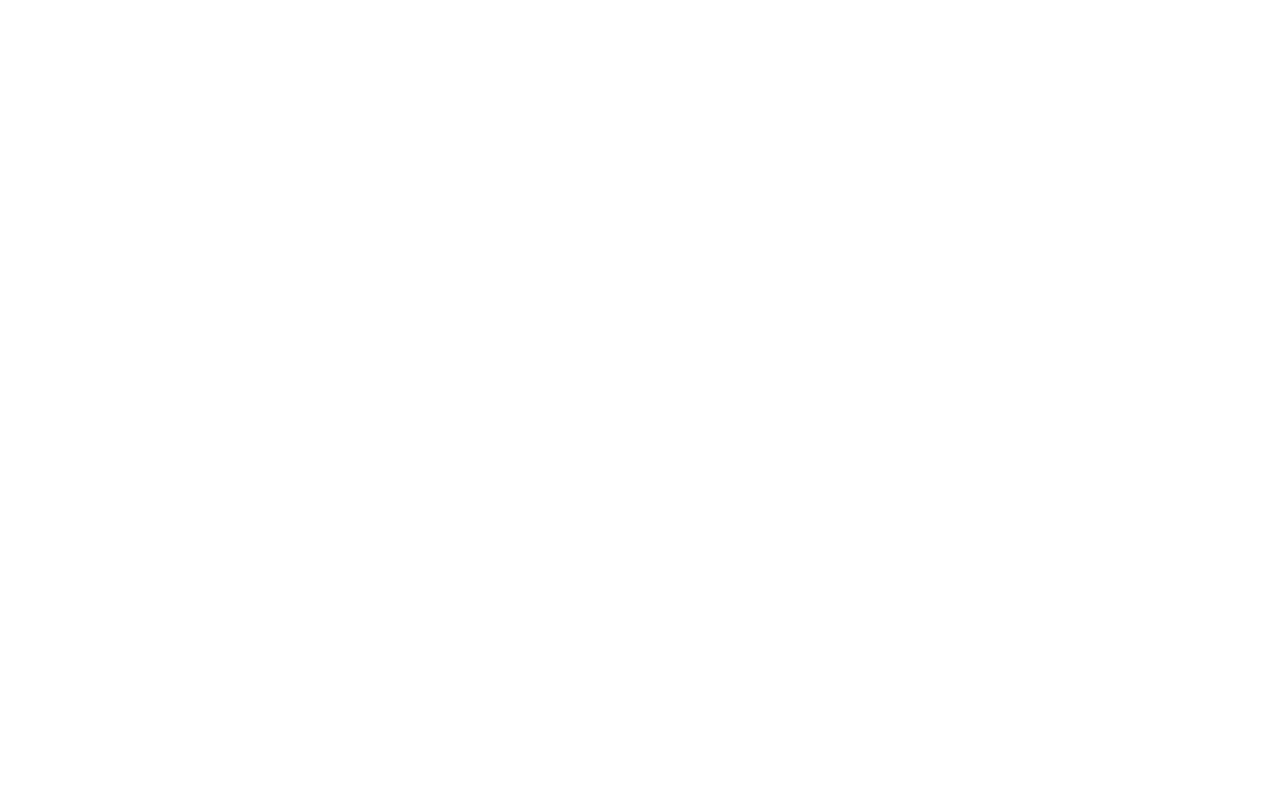
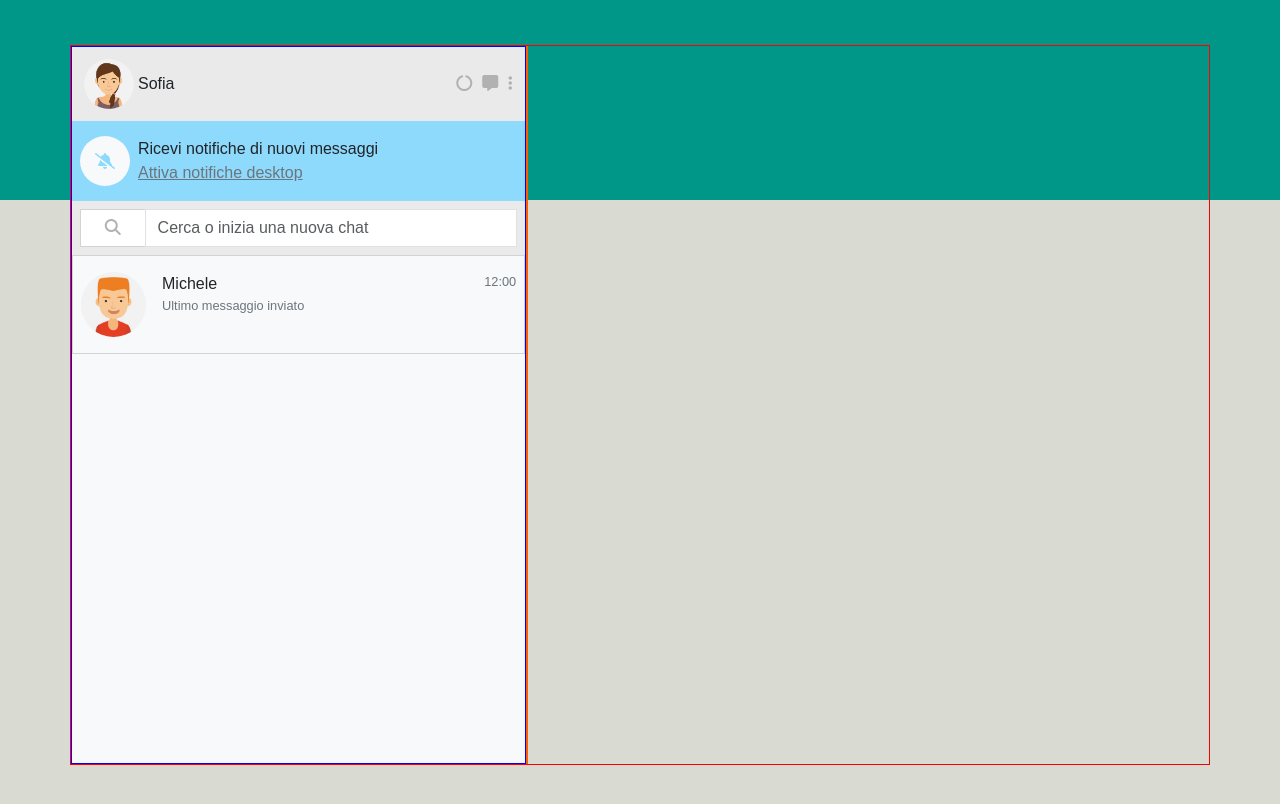
Before and after one commit to MarcoImpellizzeri/vue-boolzapp, a plain HTML site: page index.html in a window 1280 px wide. Drawn offline with nearby package versions, Linux system fonts and the light colour scheme.

Commit message:
left side container done

```diff
--- a/css/style.css
+++ b/css/style.css
@@ -1,3 +1,91 @@
 body {
     font-family: Arial, Helvetica, sans-serif;
+    background-color: #D9DBD3;
 }
+
+.my-bg-green {
+    background-color: #009688;
+    height: 200px;
+    width: 100%;
+    position: absolute;
+    top: 0;
+}
+
+.left-side {
+    width: 40%;
+    border: 1px solid blue;
+}
+
+.right-side {
+    border: 1px solid rgb(255, 94, 0);
+}
+
+.my-container {
+    margin: 45px auto;
+    border: 1px solid red;
+    width: 100%;
+    height: 90vh;
+    position: relative;
+}
+
+.bg-nav, .search-bar {
+    background-color: #EAEAEA;
+}
+
+.user-img img {
+    width: 50px;
+}
+
+.contact-img img {
+    width: 65px;
+}
+
+.user-button button,
+.input-group button  {
+    color: #B1B1B1;
+}
+
+.btn-link:hover,
+.input-group button:hover  {
+    color: #525252;
+}
+
+.btn-check:checked+.btn,
+.btn.active, .btn.show,
+.btn:first-child:active,
+:not(.btn-check)+.btn:active,
+.input-group button:active {
+    color: #B1B1B1;
+}
+
+.my-bg-info {
+    background-color: #8EDAFC;
+}
+
+.bell-color {
+    color: #8EDAFC;
+}
+
+.my-circle{
+    width: 50px;
+    height: 50px;
+}
+
+.input-group button {
+    background-color: white;
+    border: 1px solid lightgray;
+    width: 15%;
+}
+
+.chats-profiles {
+    overflow: auto;
+}
+
+.contact {
+    border: 1px solid lightgray;
+}
+
+.contact-info .status-message,
+.contact-time {
+    font-size: .8rem;
+}
--- a/index.html
+++ b/index.html
@@ -19,9 +19,69 @@
 </head>
 
 <body>
+    <div id="app">
+        <!-- div per crere il rettangolo verde di sfondo -->
+        <div class="my-bg-green"></div>
 
-    <div id="app">
+        <!-- container principale -->
+        <div class="container my-container d-flex p-0">
+            <!-- lato sinistro container -->
+            <div class="left-side d-flex flex-column">
+                <!-- nav user -->
+                <nav class="user-nav bg-nav d-flex align-items-center p-2">
+                    <div class="user-img p-1">
+                        <img class="rounded-circle" src="img/avatar_io.jpg" alt="user profile pick">
+                    </div>
+                    <div class="user-name flex-grow-1">Sofia</div>
+                    <div class="user-button d-flex">
+                        <button class="btn btn-link p-1"><i class="fa-solid fa-circle-notch"></i></button>
+                        <button class="btn btn-link p-1"><i class="fa-solid fa-message"></i></button>
+                        <button class="btn btn-link p-1"><i class="fa-solid fa-ellipsis-vertical"></i></button>
+                    </div>
+                </nav>
 
+                <!-- notification/search-bar -->
+                <div>
+                    <div class="notifications d-flex my-bg-info align-items-center p-2">
+                        <div class="my-circle rounded-circle bg-light d-flex
+                        align-items-center justify-content-center">
+                            <i class="bell-color fa-solid fa-bell-slash"></i>
+                        </div>
+
+                        <div class="p-2">
+                            <div>Ricevi notifiche di nuovi messaggi</div>
+                            <div><a href="#" class="text-secondary">Attiva notifiche desktop</a></div>
+                        </div>
+                    </div>
+                    <div class="search-bar p-2">
+                        <div class="input-group">
+                            <button type="button" id="search-btn"><i class="fa-solid fa-magnifying-glass"></i></button>
+                            <input type="text" class="form-control rounded-0" placeholder="Cerca o inizia una nuova chat"
+                                aria-describedby="search-btn">
+                        </div>
+                    </div>
+                </div>
+
+                <!-- profili chat -->
+                <main class="chats-profiles bg-light flex-grow-1">
+                    <div class="contact d-flex px-2 py-3">
+                        <div class="contact-img">
+                        <img class="rounded-circle" src="img/avatar_1.jpg" alt="user profile pick">
+                        </div>
+                        <div class="contact-info px-3 flex-grow-1">
+                            <div class="name">Michele</div>
+                            <div class="status-message text-secondary">Ultimo messaggio inviato</div>
+                        </div>
+                        <div class="contact-time text-secondary">12:00</div>
+                    </div>
+                </main>
+            </div>
+
+            <!-- lato destro container -->
+            <div class="right-side">
+
+            </div>
+        </div>
     </div>
     <script src="js/main.js"></script>
 </body>
```
Also changed, not shown: img/avatar_1.jpg (added), img/avatar_2.jpg (added), img/avatar_3.jpg (added), img/avatar_4.jpg (added), img/avatar_5.jpg (added), img/avatar_6.jpg (added), img/avatar_7.jpg (added), img/avatar_8.jpg (added), img/avatar_io.jpg (added), img/mine.jpg (added).
